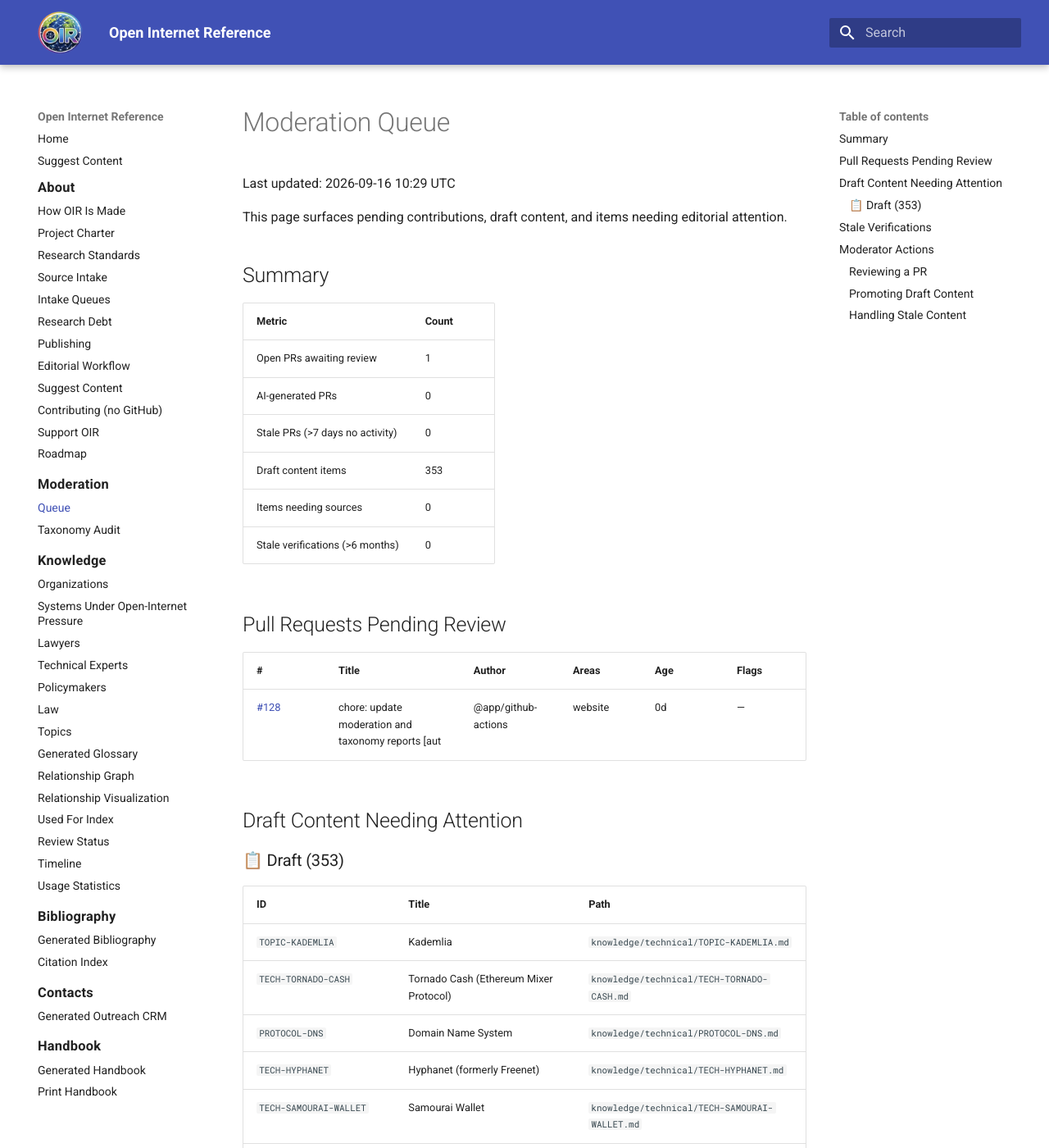
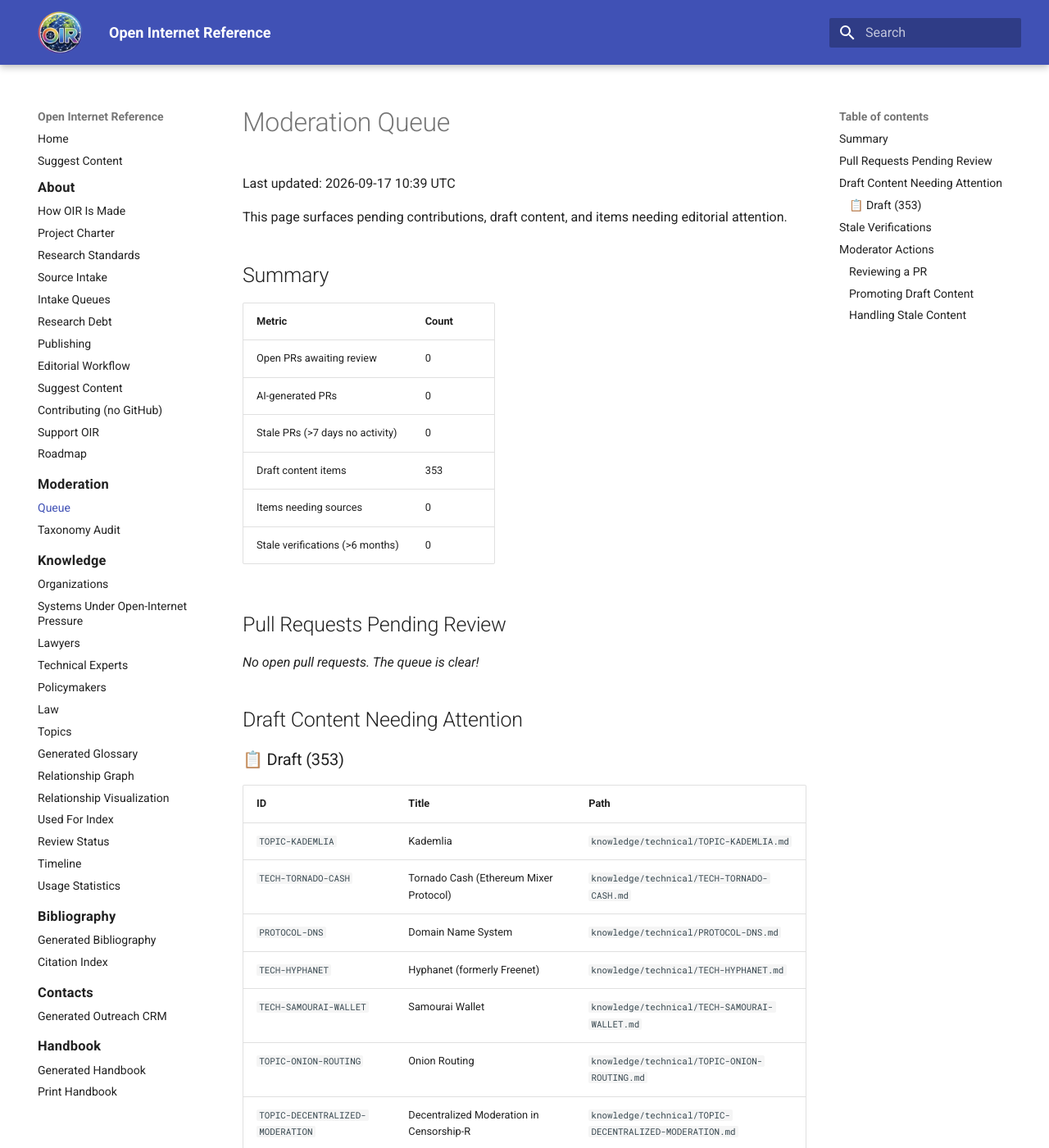
Before and after one commit to itsmeront/open-internet-reference, an MkDocs documentation site: the page built from website/generated/moderation.md, in a window 1280 px wide and 1400 px high. Shown: the whole window at 82% size. Built offline with MkDocs 1.6.1 and Material for MkDocs 9.7.7, drawn with Linux system fonts in a browser that asks for light colours.

Commit message:
chore: update moderation and taxonomy reports [automated]

```diff
--- a/website/generated/moderation.md
+++ b/website/generated/moderation.md
@@ -1,6 +1,6 @@
 # Moderation Queue
 
-Last updated: 2026-09-16 10:29 UTC
+Last updated: 2026-09-17 10:39 UTC
 
 This page surfaces pending contributions, draft content, and items needing editorial attention.
 
@@ -8,7 +8,7 @@ This page surfaces pending contributions, draft content, and items needing edito
 
 | Metric | Count |
 |--------|-------|
-| Open PRs awaiting review | 1 |
+| Open PRs awaiting review | 0 |
 | AI-generated PRs | 0 |
 | Stale PRs (>7 days no activity) | 0 |
 | Draft content items | 353 |
@@ -17,9 +17,7 @@ This page surfaces pending contributions, draft content, and items needing edito
 
 ## Pull Requests Pending Review
 
-| # | Title | Author | Areas | Age | Flags |
-|---|-------|--------|-------|-----|-------|
-| [#128](https://github.com/itsmeront/open-internet-reference/pull/128) | chore: update moderation and taxonomy reports [aut | @app/github-actions | website | 0d | — |
+*No open pull requests. The queue is clear!*
 
 ## Draft Content Needing Attention
 
```
Also changed, not shown: website/generated/taxonomy-audit.md (+1 -1 lines), 2 other files.
